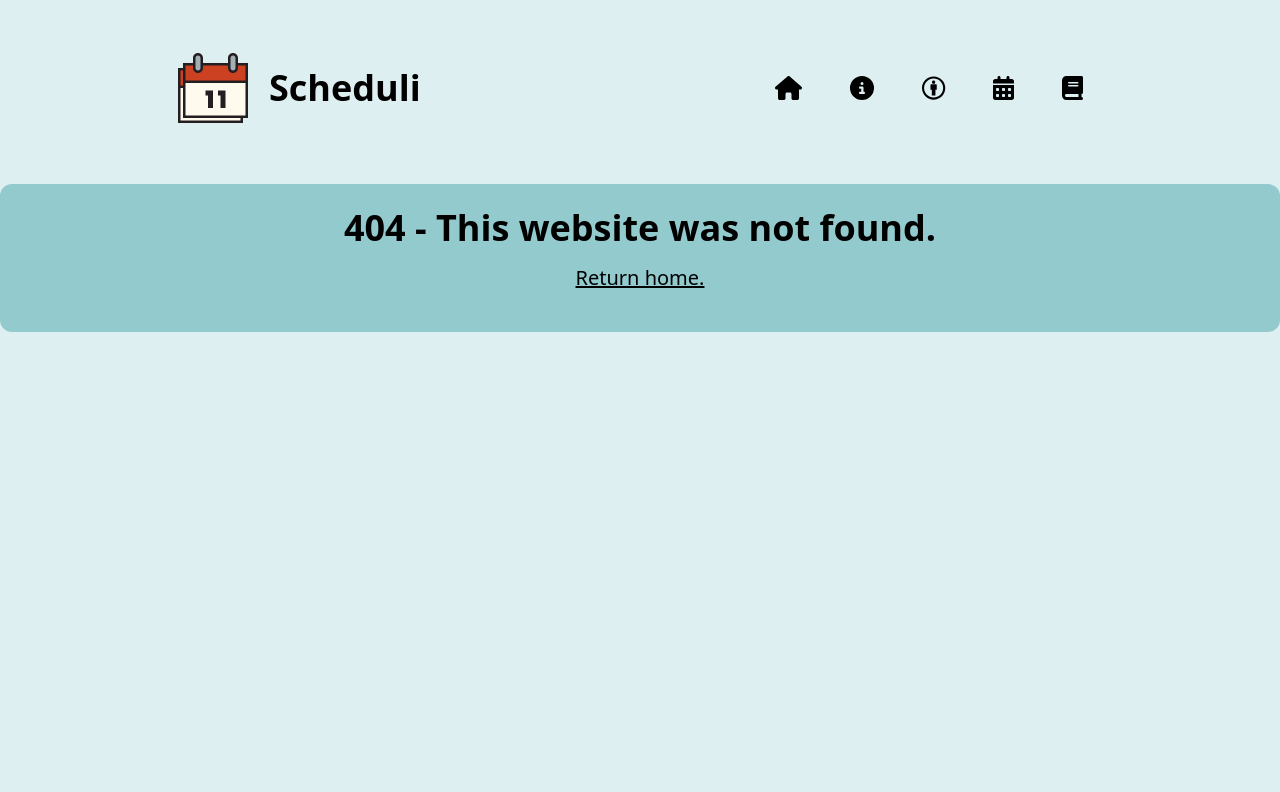
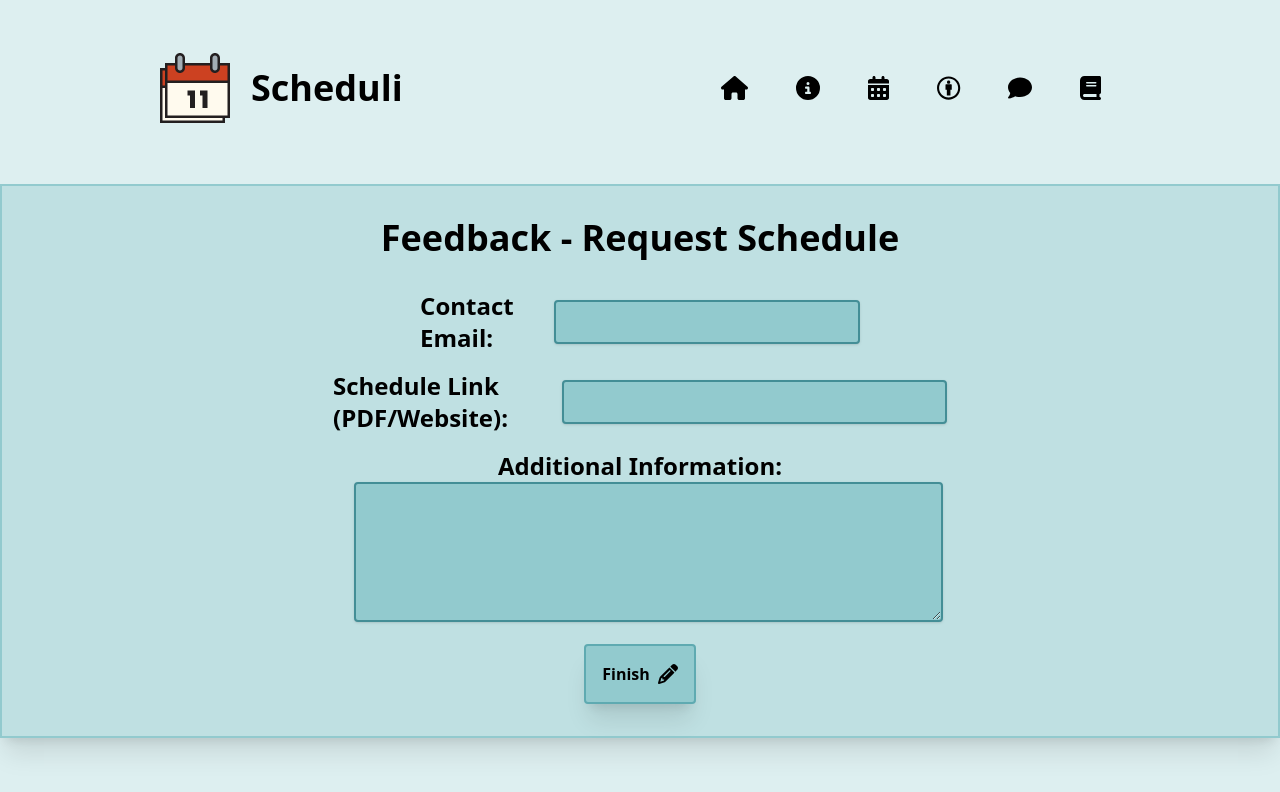
Before and after one commit to dsnsgithub/scheduli, a Next.js app: page /feedback in a window 1280 px wide. Before the commit this address had no page. Shown: the top 792 px of the page. Built offline with nearby package versions, Linux system fonts and the light colour scheme.

Commit message:
add feedback page

```diff
--- a/src/components/Navbar.tsx
+++ b/src/components/Navbar.tsx
@@ -3,7 +3,7 @@ import scheduliIcon from "../../public/schedule.svg";
 import Link from "next/link";
 
 import { FontAwesomeIcon } from "@fortawesome/react-fontawesome";
-import { faBook, faCalendarDays, faCircleInfo, faHome } from "@fortawesome/free-solid-svg-icons";
+import { faBook, faCalendarDays, faCircleInfo, faComment, faHome } from "@fortawesome/free-solid-svg-icons";
 import { faCreativeCommonsBy } from "@fortawesome/free-brands-svg-icons";
 
 
@@ -22,11 +22,14 @@ export default function Navbar() {
 				<Link className="px-2 md:px-5 lg:px-6" href="/about">
 					<FontAwesomeIcon icon={faCircleInfo} size="xl" />
 				</Link>
+				<Link className="px-2 md:px-5 lg:px-6" href="/create">
+					<FontAwesomeIcon icon={faCalendarDays} size="xl" />
+				</Link>
 				<Link className="px-2 md:px-5 lg:px-6" href="/credits">
 					<FontAwesomeIcon icon={faCreativeCommonsBy} size="xl" />
 				</Link>
-				<Link className="px-2 md:px-5 lg:px-6" href="/create">
-					<FontAwesomeIcon icon={faCalendarDays} size="xl" />
+				<Link className="px-2 md:px-5 lg:px-6" href="/feedback">
+					<FontAwesomeIcon icon={faComment} size="xl" />
 				</Link>
 				<Link className="px-2 md:px-5 lg:px-6" href="/privacy">
 					<FontAwesomeIcon icon={faBook} size="xl" />
--- /dev/null
+++ b/src/pages/feedback.tsx
@@ -0,0 +1,78 @@
+import React from "react";
+import { FontAwesomeIcon } from "@fortawesome/react-fontawesome";
+import { faPencil } from "@fortawesome/free-solid-svg-icons";
+
+export default function Feedback() {
+	const [contactEmail, setContactEmail] = React.useState("");
+	const [linkToSchedule, setLinkToSchedule] = React.useState("");
+	const [additionalInformation, setAdditionalInformation] = React.useState("");
+
+	return (
+		<div className="container mx-auto mt-10">
+			<div className="shadow-xl flex flex-col items-center bg-wedgewood-200 border-wedgewood-300 border-2 p-8">
+				<h1 className="text-4xl font-bold mb-8">Feedback - Request Schedule</h1>
+
+				<div className="flex flex-row items-center">
+					<h3 className="text-2xl font-bold">Contact Email:</h3>
+					<input
+						className="rounded shadow outline-none border-2 border-wedgewood-500 focus:border-wedgewood-600 p-2 md:ml-4 bg-wedgewood-300 w-full"
+						// @ts-ignore
+						value={contactEmail}
+						onChange={(e) => {
+							setContactEmail(e.target.value);
+						}}
+					></input>
+				</div>
+
+				<div className="flex flex-row items-center mt-4">
+					<h3 className="text-2xl font-bold">Schedule Link (PDF/Website):</h3>
+					<input
+						className="rounded shadow outline-none border-2 border-wedgewood-500 focus:border-wedgewood-600 p-2 md:ml-4 bg-wedgewood-300 w-full"
+						// @ts-ignore
+						value={linkToSchedule}
+						onChange={(e) => {
+							setLinkToSchedule(e.target.value);
+						}}
+					></input>
+				</div>
+
+				<div className="mt-4">
+					<h3 className="text-2xl font-bold text-center">Additional Information:</h3>
+					<textarea
+						className="rounded shadow outline-none border-2 border-wedgewood-500 focus:border-wedgewood-600 p-2 md:ml-4 bg-wedgewood-300 resize"
+						rows={5}
+						cols={60}
+						// @ts-ignore
+						value={additionalInformation}
+						onChange={(e) => {
+							setAdditionalInformation(e.target.value);
+						}}
+					></textarea>
+				</div>
+
+				<button
+					className="mt-4 bg-wedgewood-300 rounded shadow-xl p-4 border-2 border-wedgewood-400 active:bg-wedgewood-500 dark:active:bg-wedgewood-800 flex flex-row items-center justify-center dark:bg-black"
+					onClick={async () => {
+						await fetch("/api/feedback", {
+							headers: {
+								Accept: "application/json",
+								"Content-Type": "application/json"
+							},
+							method: "POST",
+							body: JSON.stringify({
+								email: contactEmail,
+								scheduleLink: linkToSchedule,
+								additionalInformation: additionalInformation
+							})
+						});
+
+						alert(`Submitted feedback.`);
+					}}
+				>
+					<h3 className="mr-2 font-bold text-center dark:text-wedgewood-300">Finish</h3>
+					<FontAwesomeIcon icon={faPencil} size="lg"></FontAwesomeIcon>
+				</button>
+			</div>
+		</div>
+	);
+}
```
